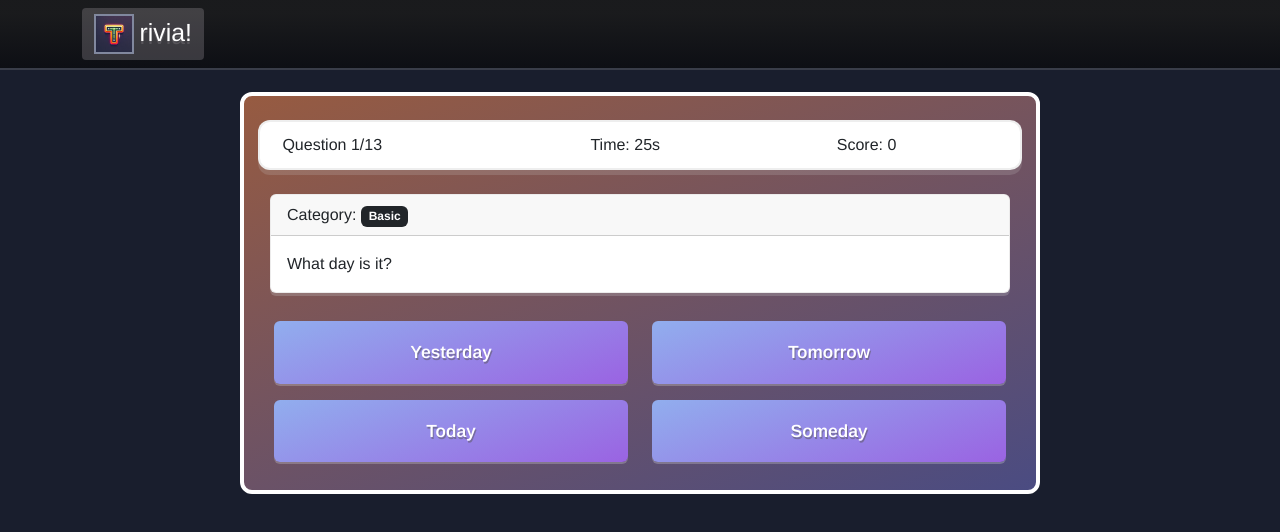
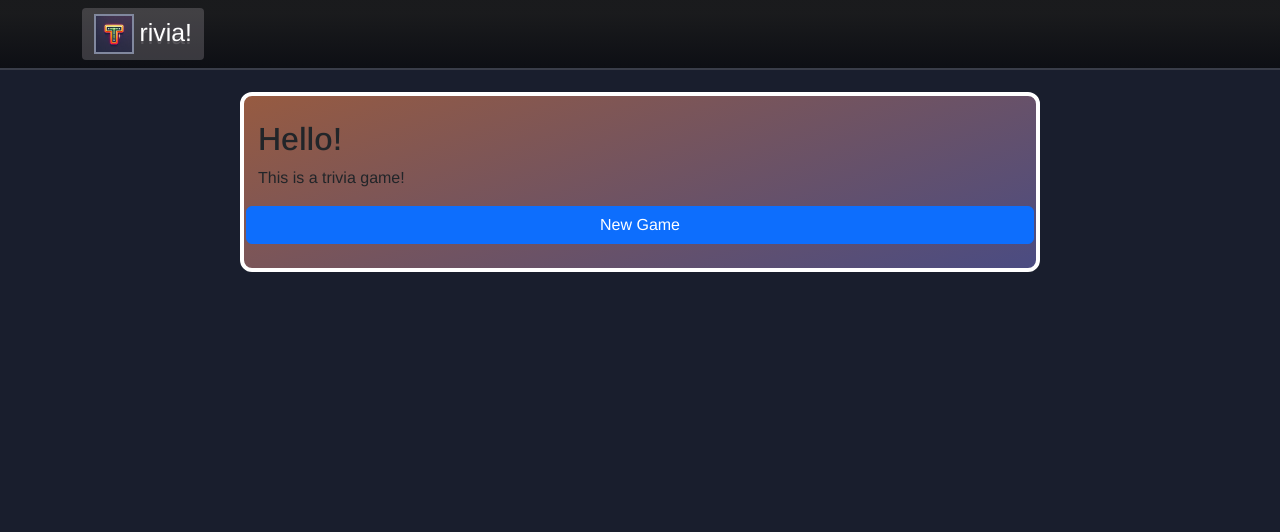
Before and after one commit to welegionsr/react-trivia, a Next.js app: page / in a window 1280 px wide. Shown: the top 532 px of the page. Built offline with nearby package versions, Linux system fonts and the light colour scheme; a web font is replaced by a local one.

Commit message:
before the change to routing

```diff
--- a/src/ui/MainPanel.js
+++ b/src/ui/MainPanel.js
@@ -9,6 +9,7 @@ import ScoreBar from "./ScoreBar";
 import QuestionPanel from "./QuestionPanel";
 import WinPanel from "./WinPanel";
 import questionsDB from "@/data/questionsdb";
+import WelcomePage from './WelcomePage';
 
 function shuffleQuestions(array) {
     for (let i = array.length - 1; i > 0; i--) {
@@ -24,6 +25,19 @@ export default function MainPanel() {
     const [timeLeft, setTimeLeft] = useState(30);
     const [gameOver, setGameOver] = useState(false);
     const [correctCount, setCorrectCount] = useState(0);
+    const [gamePhase, setGamePhase] = useState('welcome'); // either 'welcome' / 'game' / 'end'
+
+    const startGame = () => {
+        setScore(0);
+        setQuestionsCount(1);
+        setGamePhase('game');
+        setTimeLeft(30);
+    };
+
+    const endGame = () => {
+        setGameOver(true);
+        setGamePhase('end');
+    };
 
     // Detect when game is over
     useEffect(() => {
@@ -88,7 +102,42 @@ export default function MainPanel() {
     let currentQuestion = questionsDB.questions[questionsCount - 1];
     return (
         <Container className="main-panel mb-5">
-            <Row className='mb-2'>
+            {
+                gamePhase === 'welcome' && (
+                    <WelcomePage onStart={startGame} />
+                )
+            }
+
+            {
+                gamePhase === 'game' && (
+                    <>
+                        <Row className='mb-2'>
+                            <Col>
+                                <ScoreBar current={questionsCount} total={questionsDB.count} score={score} timeLeft={(timeLeft)} />
+                            </Col>
+                        </Row>
+                        <Row>
+                            <Col>
+                                {currentQuestion ? (
+                                    <QuestionPanel questionObj={currentQuestion} onAnswer={handleAnswer} />
+                                ) : (
+                                    // Optionally, show something else here (like a "No more questions" message)
+                                    <div>No more questions</div>
+                                )}
+                            </Col>
+                        </Row>
+                    </>
+                )
+            }
+
+            {
+                gamePhase === 'end' && (
+                    <WinPanel score={score} />
+                )
+            }
+
+
+            {/* <Row className='mb-2'>
                 <Col>
                     <ScoreBar current={questionsCount} total={questionsDB.count} score={score} timeLeft={(timeLeft)} />
                 </Col>
@@ -102,7 +151,7 @@ export default function MainPanel() {
                         <div>No more questions</div>
                     )}
                 </Col>
-            </Row>
+            </Row> */}
         </Container>
     );
 }
--- a/src/ui/QuestionCard.js
+++ b/src/ui/QuestionCard.js
@@ -1,6 +1,8 @@
 import '@/ui/styles/QuestionCard.css';
 import Card from 'react-bootstrap/Card';
 import Badge from 'react-bootstrap/Badge';
+import { Col, Row } from 'react-bootstrap';
+import Image from 'react-bootstrap/Image';
 
 export default function QuestionCard({ category, children, imageUrl }){
     return (
@@ -10,10 +12,28 @@ export default function QuestionCard({ category, children, imageUrl }){
                 <Badge bg="dark">{category}</Badge>
             </Card.Header>
             <Card.Body>
-                {children}
+                <Row>
+                    <Col>
+                        {children}
+                    </Col>
+                    <Col>
+                        {
+                            imageUrl ?
+
+                                <Image
+                                    className="question-image"
+                                    alt="question image"
+                                    src={imageUrl}
+                                    fluid
+                                    thumbnail
+                                />
+                            : ""}
+                    </Col>
+                </Row>
+
             </Card.Body>
 
-            {imageUrl ? <Card.Img variant="bottom" src={imageUrl} /> : ""}
+
         </Card>
     );
 }
--- /dev/null
+++ b/src/ui/WelcomePage.js
@@ -0,0 +1,14 @@
+import { Button, Row } from "react-bootstrap";
+
+
+export default function WelcomePage({onStart}){
+    return (
+        <>
+            <Row>
+                <h2>Hello!</h2>
+                <p>This is a trivia game!</p>
+                <Button onClick={onStart}>New Game</Button>
+            </Row>
+        </>
+    );
+}
```
Also changed, not shown: src/ui/GamePage.js (added, +30 -0 lines), src/ui/styles/GamePage.css (added).
